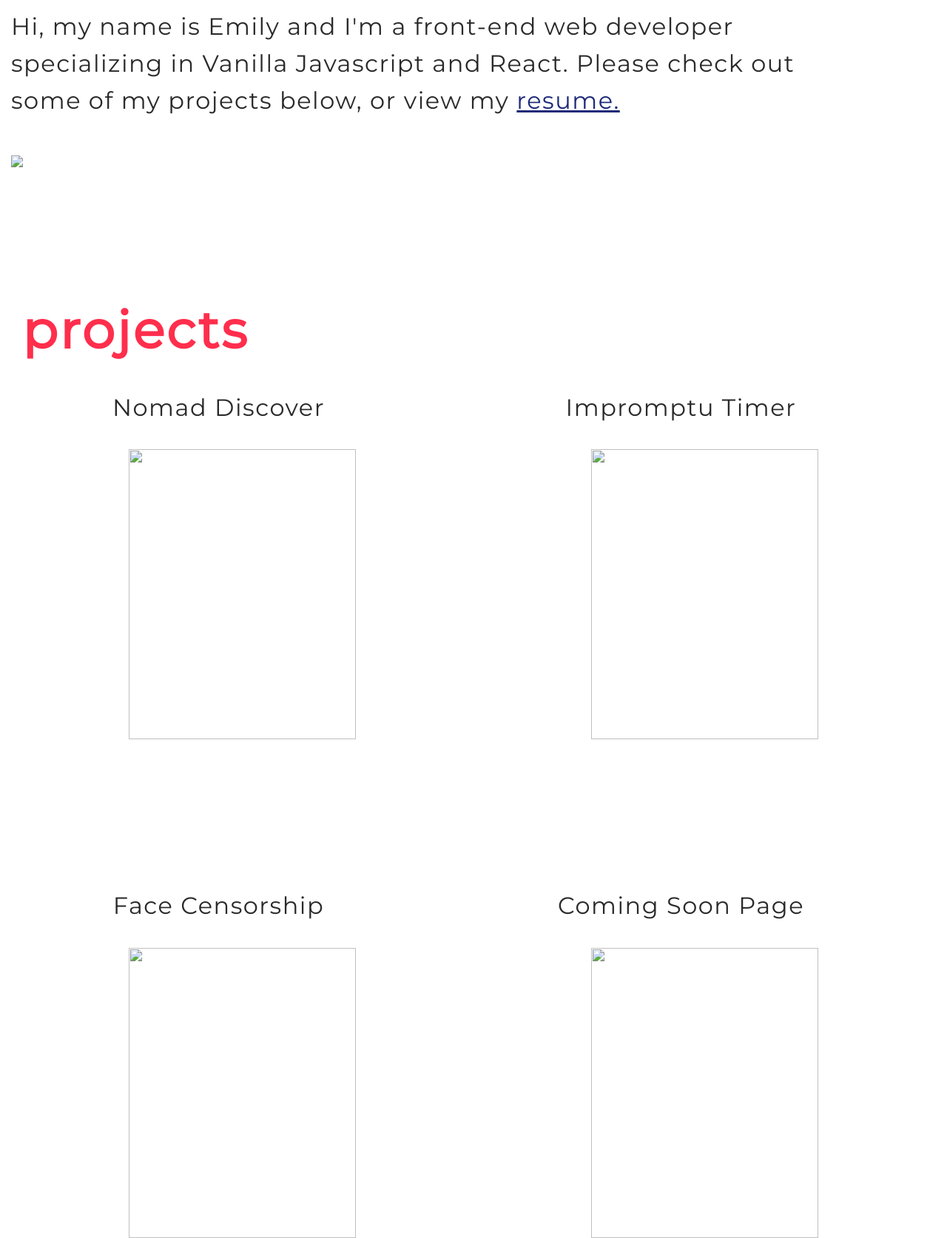
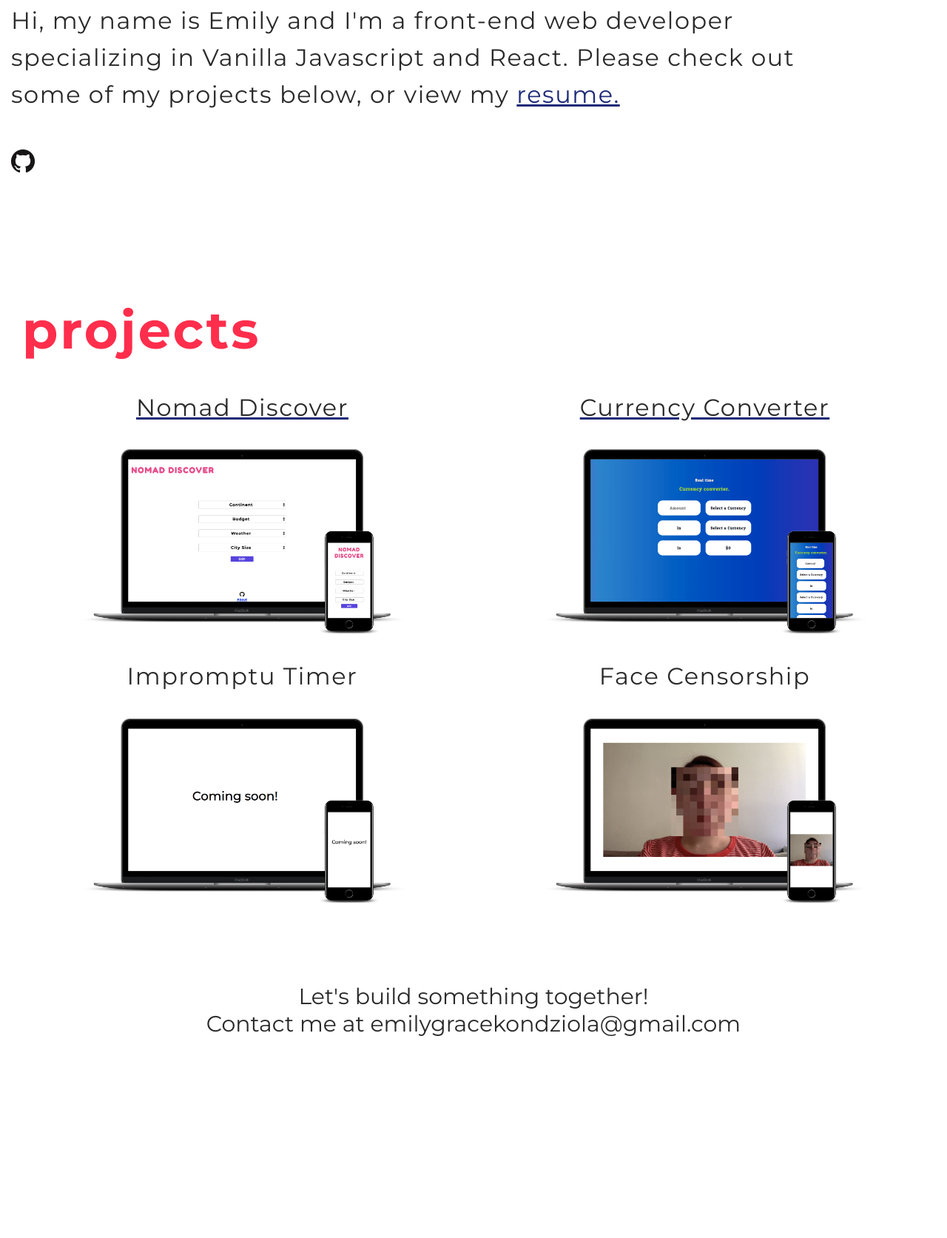
Before and after one commit to emilygracekz/Personal-website, a plain HTML site: page index.html in a window 1280 px wide. Shown: the part 416-2089 px from the top of the page at 74% size. After the commit the page ends 1940 px from the top, so only its background shows below. Drawn offline with Linux system fonts and the light colour scheme.

Commit message:
Centering things, changing font size in respect to mobile responsiveness

```diff
--- a/index.html
+++ b/index.html
@@ -1,10 +1,14 @@
 <html lang="en-US">
 <link href="https://fonts.googleapis.com/css?family=Montserrat&display=swap" rel="stylesheet">
+<link href="https://fonts.googleapis.com/css?family=Montserrat:700&display=swap" rel="stylesheet">
+
 
 <head>
     <meta name="viewport" content="width=device-width, initial-scale=1.0">
     <title>Emily Kondziola</title>
     <link rel="stylesheet" type="text/css" href="personalWebsitePublish.css">
+    <link rel="icon" href="favicon.png">
+
 </head>
 
 <body>
@@ -19,40 +23,61 @@
                 projects below, or view my <a href=https://github.com/emilygracekz>resume.</a>
                 <br />
                 <br />
-            <a href="https://github.com/emilygracekz"></a>
-            <img src="githublogo.png"></a>
+                <a href="https://github.com/emilygracekz">
+                    <img src="githublogo.png"
+                    alt="Github logo"
+                    ></a></a>
             </p>
         </div>
 
         <div class="projects">
-            <div class="projects-header"><h2>projects</h2></div>
+            <div class="projects-header">
+                <h2>projects</h2>
+            </div>
 
             <div class="left">
                 <div class="p1">
+                    <a href="http://emilyk.codes/about-nomad-discover">
                         <p>Nomad Discover</p>
-                    <img src="nomadD.png">
+                        <img src="nomaddiscoverpic.png"
+                        alt="Nomad Discover app on Macbook and iPhone"
+                        >
+                    </a>
                 </div>
+
+                <div class="p3">
+                    <p>Impromptu Timer</p>
+                    <img src="timer.png"
+                    alt="Coming soon"
+                    >
+                </div>
+
+            </div>
+            <div class="right">
+                <div class="pic4">
+                    <a href="http://emilyk.codes/about-currency-converter">
+                        <p>Currency Converter</p>
+                        <img src="currencypic.png"
+                        alt="Currency converter app on Macbook and iPhone"
+                        >
+                    </a>
 
                     <div class="p2">
                         <p>Face Censorship</p>
-                    <img src="censor.png">
-                </div>
-            </div>
-            <div class="right">
-                <div class="p3">
-                    <p>Impromptu Timer</p>
-                    <img src="nd.png">
+                        <a href="http://emilyk.codes/about-face-detection">
+                            <img src="facepic.png"
+                            alt="Face censorship app on Macbook and iPhone"
+                            >
+                        </a>
                     </div>
 
-                <div class="pic4">
-                        <p>Coming Soon Page</p>
-                        <img src="swap.png">
+
                 </div>
             </div>
         </div>
 
         <div class="footer">
-            <h3>Let's build something together.<br />Contact me at emilygracekondziola@gmail.com</h3>
+            <h3>Let's build something together!<br />Contact me at emilygracekondziola@gmail.com</h3>
         </div>
     </div>
     <script src="personalWebsite.js"></script>
--- a/personalWebsitePublish.css
+++ b/personalWebsitePublish.css
@@ -41,6 +41,7 @@ a {
   margin-left: 15px;
 }
 
+
 img:hover {
   opacity: 0.5;
 }
@@ -68,6 +69,10 @@ h3 {
     width: 100%;
   }
 
+  /* .bg p {
+    max-width: 90%;
+  } */
+
   h1 {
     width: 100%;
     font-size: 40px;
@@ -87,17 +92,17 @@ h3 {
   }
 
   p {
-    font-size: 20px;
+    font-size: 30px;
     text-align: left;
     letter-spacing: 1.5px;
   }
 
   a {
     text-align: left;
-    max-width: 80%;
+    /* max-width: 80%; */
     letter-spacing: 1.5px;
     line-height: 1.55;
-    font-size: 20px;
+    font-size: 30px;
   }
 
   .projects {
@@ -121,8 +126,11 @@ h3 {
 /* Screens bigger than 762 */
 @media screen and (min-width: 762px) {
   .bg {
-    /* width: 90%; */
     height: 100%;
+  }
+
+  .bg p {
+    max-width: 90%;
   }
 
   h1 {
@@ -148,9 +156,7 @@ h3 {
   p {
     font-size: 30px;
     text-align: left;
-    max-width: 80%;
     letter-spacing: 1.5px;
-    padding: 0 5vw 0 0;
     line-height: 1.55;
   }
 
@@ -171,7 +177,6 @@ h3 {
   .right {
     width: 50%;
     text-align: center;
-
     float: right;
   }
 
@@ -203,6 +208,10 @@ h3 {
     justify-content: center;
   }
 
+  .bg p {
+    max-width: 90%;
+  }
+
   h1 {
     font-size: 70px;
     text-align: left;
@@ -225,9 +234,7 @@ h3 {
   p {
     font-size: 32px;
     text-align: left;
-    max-width: 90%;
     letter-spacing: 1.5px;
-    padding: 0 5vw 0 0;
     line-height: 1.55;
   }
 
```
Also changed, not shown: favicon-16x16.png (added), favicon.png (added), githublogo.png (added). Lines whose indentation alone changed are shown as unchanged.
